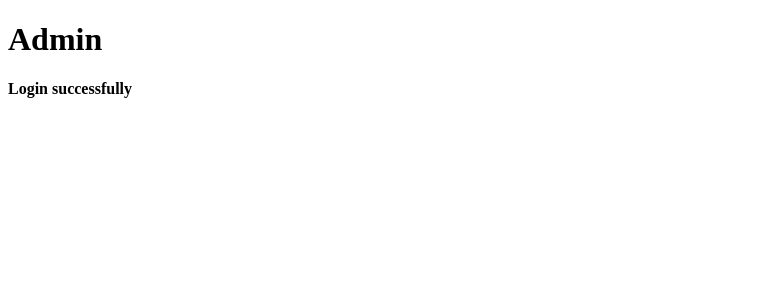
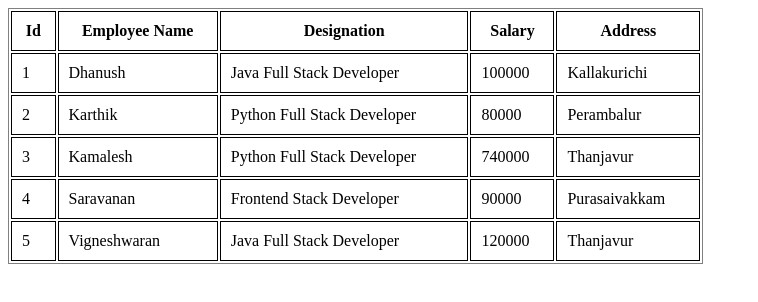
Before and after one commit to pkdhanushmca/react-learning, a React (Vite) app: page / in a window 1280 px wide. Shown: the top 302 px of the page, without its empty margins (0-758 px from the left). Built offline with nearby package versions, Linux system fonts and the light colour scheme.

Commit message:
Rendering List

```diff
--- a/src/App.jsx
+++ b/src/App.jsx
@@ -1,11 +1,11 @@
-import ConditionalRendering from './ConditionalRendering'
+import RenderingList from './RenderingList'
 import './MyStyles.css'
 
 function App() {
 
   return (
     <>
-      <ConditionalRendering/>
+      <RenderingList/>
     </>
   )
 }
--- a/src/MyStyles.css
+++ b/src/MyStyles.css
@@ -20,3 +20,16 @@
     border-radius: 50%;
     border: 1px solid;
 }
+
+.data-table {
+    border: 1px solid gray;
+    /* padding: 5px; */
+    width: 55%;
+}
+
+.data-table th,
+.data-table td {
+    border: 1px solid black;
+    padding: 10px;
+
+}
--- /dev/null
+++ b/src/RenderingList.jsx
@@ -0,0 +1,70 @@
+const employee = [
+    {
+        id: 1,
+        name: "Dhanush",
+        designation: "Java Full Stack Developer",
+        salary: 100000,
+        address: "Kallakurichi"
+    },
+    {
+        id: 2,
+        name: "Karthik",
+        designation: "Python Full Stack Developer",
+        salary: 80000,
+        address: "Perambalur"
+    },
+    {
+        id: 3,
+        name: "Kamalesh",
+        designation: "Python Full Stack Developer",
+        salary: 740000,
+        address: "Thanjavur"
+    },
+    {
+        id: 4,
+        name: "Saravanan",
+        designation: "Frontend Stack Developer",
+        salary: 90000,
+        address: "Purasaivakkam"
+    },
+    {
+        id: 5,
+        name: "Vigneshwaran",
+        designation: "Java Full Stack Developer",
+        salary: 120000,
+        address: "Thanjavur"
+    }
+];
+
+export default function EmployeeData() {
+
+    const tableDatas = employee.map(emp => (
+        <tr key={emp.id}>
+            <td>{emp.id}</td>
+            <td>{emp.name}</td>
+            <td>{emp.designation}</td>
+            <td>{emp.salary}</td>
+            <td>{emp.address}</td>
+        </tr>
+    ))
+
+    return (
+        <>
+            <table className="data-table">
+                <thead>
+                    <tr>
+                        <th>Id</th>
+                        <th>Employee Name</th>
+                        <th>Designation</th>
+                        <th>Salary</th>
+                        <th>Address</th>
+                    </tr>
+                </thead>
+
+                <tbody>
+                    {tableDatas}
+                </tbody>
+            </table>
+        </>
+    )
+}
```
